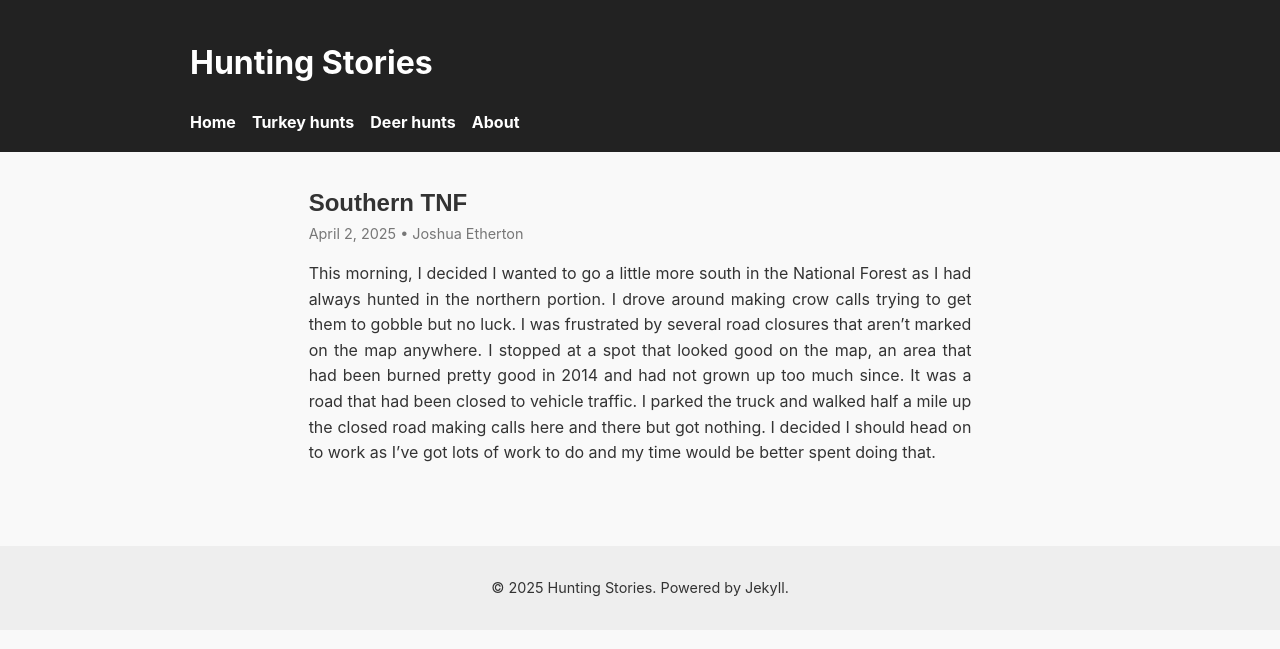
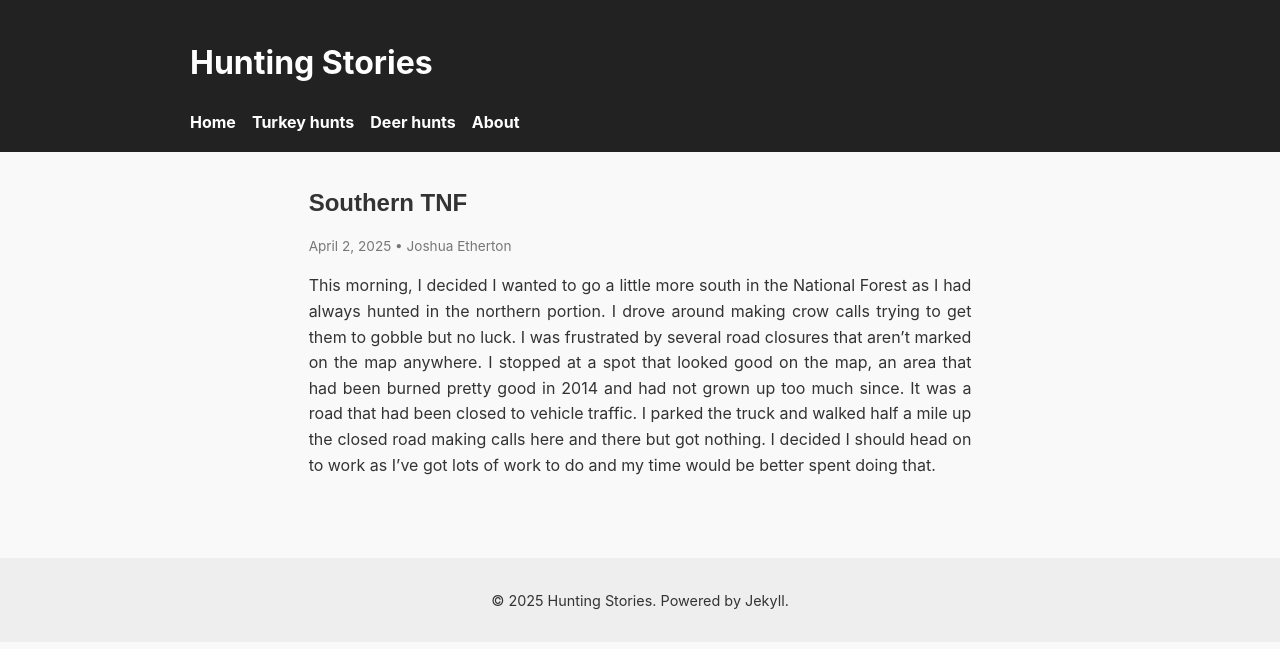
Before and after one commit to jae0029/Hunting, a Jekyll site: the page built from _posts/2025-04-02-southern-tnf.md, in a window 1280 px wide. Shown: the top 649 px of the page. Built offline with Jekyll 4.4.1, drawn with Linux system fonts in a browser that asks for light colours; Markdown is read by kramdown in place of the engine named in the settings.

Commit message:
Update style.css

```diff
--- a/assets/css/style.css
+++ b/assets/css/style.css
@@ -106,12 +106,26 @@
   color: #007acc;          /* Hover color for titles */
 }
 
+/* Post title */
+.post-title {
+  font-size: 1.3rem;       /* Adjust title size */
+  margin: 0.5rem 0;
+}
+
+/* Post preview */
+.post-preview {
+  border: 1px solid #ddd;
+  border-radius: 6px;
+  padding: 1rem;
+  margin-bottom: 1.5rem;
+  background: #fff;
+  box-shadow: 0 2px 4px rgba(0,0,0,0.05);
+}
+
 /* Post metadata (date, category, etc.) */
 .post-meta {
   color: #777;             /* Change metadata color */
-  font-size: 0.9rem;
-  margin-top: 0.0rem;      /* Space above text */
-  margin-bottom: 0.0rem;   /* Space below text */
+  font-size: 0.85rem;
 }
 
 /* Post excerpt */
@@ -119,7 +133,7 @@
   color: #555;             /* Excerpt text color */
   font-size: 1rem;         /* Adjust excerpt size */
   line-height: 1.5;
-  margin-bottom: 0.25rem;   /* Space below text */
+  margin: 0.5rem 0 1rem;   /* Space below text */
 }
 
 /* Read more link */
```
